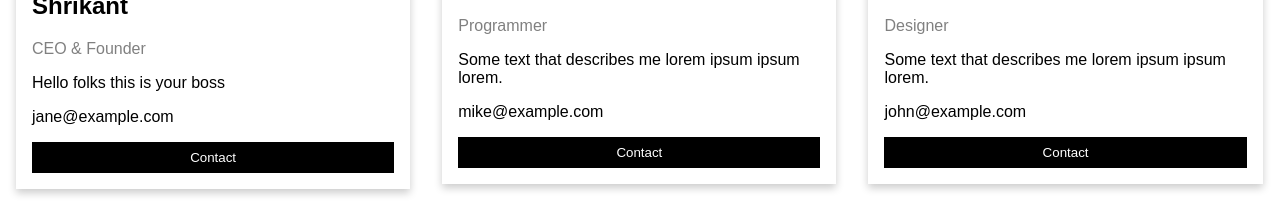
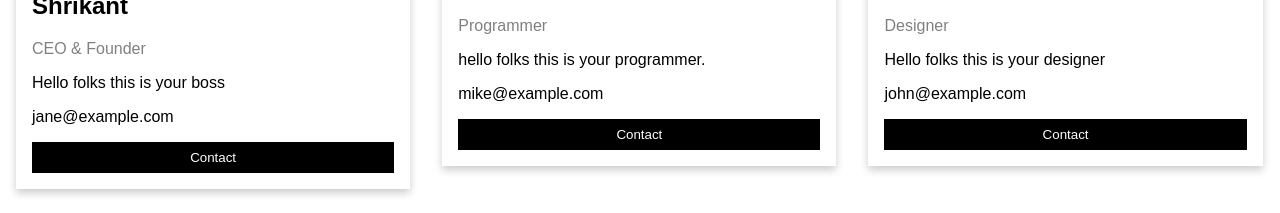
Before and after one commit to StarX2242/Movie-Website, a plain HTML site: page About.html in a window 1280 px wide. Shown: the part 674-887 px from the top of the page. Drawn offline with Linux system fonts and the light colour scheme.

Commit message:
Update and rename index4.html to About.html

```diff
--- a/index4.html
+++ b/About.html
@@ -110,7 +110,7 @@ img {
       <div class="container">
         <h2>Ravi kumar</h2>
         <p class="title">Programmer</p>
-        <p>Some text that describes me lorem ipsum ipsum lorem.</p>
+        <p>hello folks this is your programmer.</p>
         <p>mike@example.com</p>
         <p><button class="button">Contact</button></p>
       </div>
@@ -123,7 +123,7 @@ img {
       <div class="container">
         <h2>Afzal Mansuri</h2>
         <p class="title">Designer</p>
-        <p>Some text that describes me lorem ipsum ipsum lorem.</p>
+        <p>Hello folks this is your designer</p>
         <p>john@example.com</p>
         <p><button class="button">Contact</button></p>
       </div>
```
